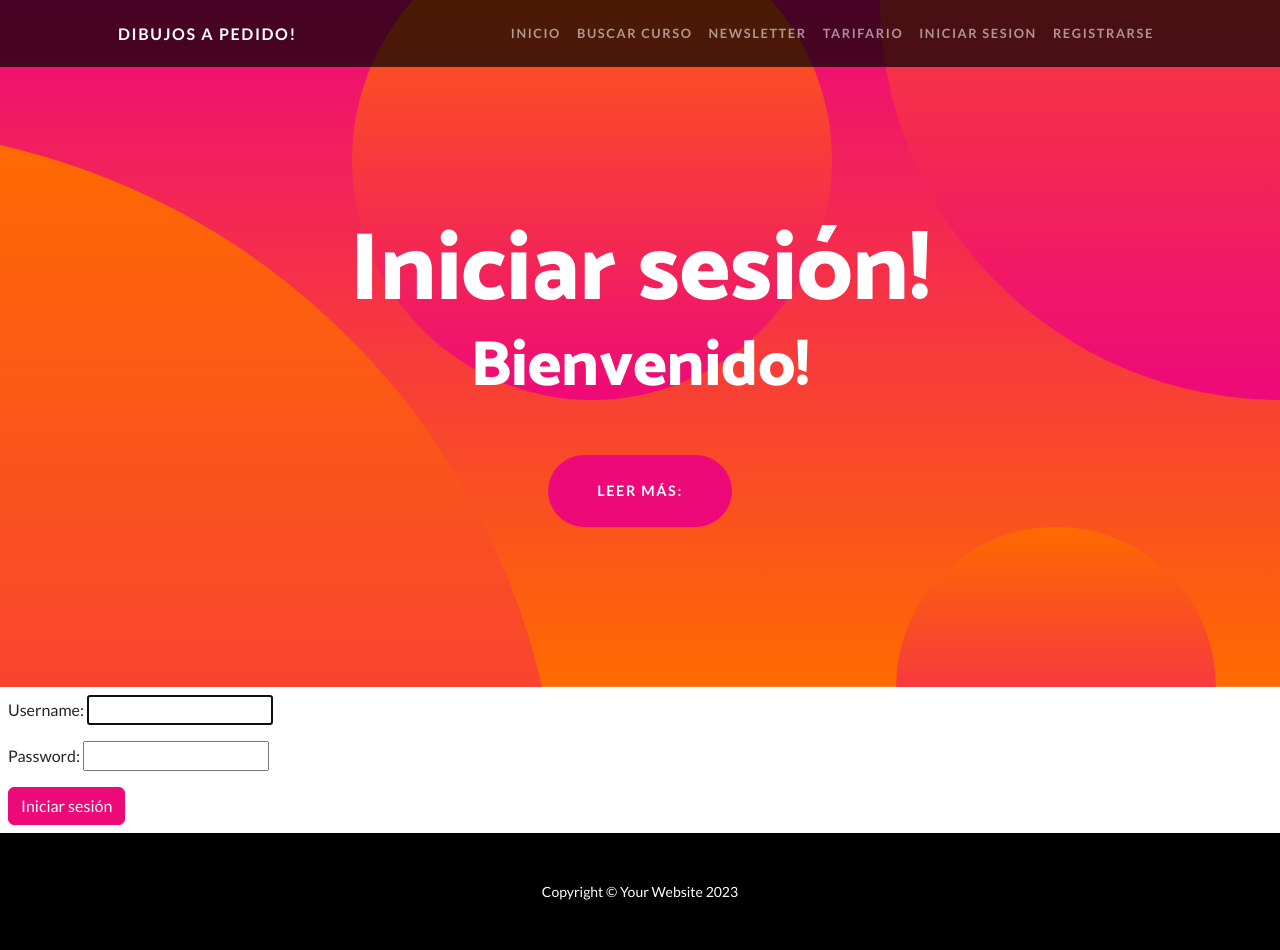
After one commit to dario-castillo/proyecto, a Django app: page /iniciarsesion/ in a window 1280 px wide. The commit adds this page. Run offline with Django 4.2, Linux system fonts and the light colour scheme; some libraries are stand-ins or nearby versions.

Commit message:
Login/Iniciar sesión

```diff
--- a/Proyecto/AppDario/templates/AppDario/base.html
+++ b/Proyecto/AppDario/templates/AppDario/base.html
@@ -29,7 +29,7 @@
                         <li class="nav-item"><a class="nav-link" href="{% url 'buscarcurso' %}">Buscar Curso</a></li>
                         <li class="nav-item"><a class="nav-link" href="{% url 'newsletter' %}">Newsletter</a></li>
                         <li class="nav-item"><a class="nav-link" href="{% url 'tarifario' %}">Tarifario</a></li>
-                        <li class="nav-item"><a class="nav-link" href="{% url 'tarifario' %}">Iniciar Sesion</a></li>
+                        <li class="nav-item"><a class="nav-link" href="{% url 'iniciar_sesion' %}">Iniciar Sesion</a></li>
                         <li class="nav-item"><a class="nav-link" href="{% url 'registro' %}">Registrarse</a></li>
                     </ul>
                 </div>
--- a/Proyecto/AppDario/templates/AppDario/index.html
+++ b/Proyecto/AppDario/templates/AppDario/index.html
@@ -29,7 +29,7 @@
                         <li class="nav-item"><a class="nav-link" href="{% url 'buscarcurso' %}">Buscar Curso</a></li>
                         <li class="nav-item"><a class="nav-link" href="{% url 'newsletter' %}">Newsletter</a></li>
                         <li class="nav-item"><a class="nav-link" href="{% url 'tarifario' %}">Tarifario</a></li>
-                        <li class="nav-item"><a class="nav-link" href="{% url 'tarifario' %}">Iniciar Sesion</a></li>
+                        <li class="nav-item"><a class="nav-link" href="{% url 'iniciar_sesion' %}">Iniciar Sesion</a></li>
                         <li class="nav-item"><a class="nav-link" href="{% url 'registro' %}">Registrarse</a></li>
                     </ul>
                 </div>
--- a/Proyecto/Cuentas/forms.py
+++ b/Proyecto/Cuentas/forms.py
@@ -3,14 +3,14 @@ from django.contrib.auth.forms import UserCreationForm
 from django.contrib.auth.models import User
 
 class RegistroUsuarioForm(UserCreationForm):
-    email = forms.EmailField(label='Correo', help_text='Es necesario que sea menor a 150 caracteres')
+    username = forms.CharField(label='Usuario')
+    email = forms.EmailField(label='Correo')
     password1 = forms.CharField(label='Contraseña', widget=forms.PasswordInput, )
     password2 = forms.CharField(label='Confirmar contraseña', widget=forms.PasswordInput)
 
     class Meta:
         model = User
         fields = ["username", "email", "password1", "password2"]
-        help_texts = { key: '' for key in fields }
 
 class EditarUsuarioForm(forms.Form):
     email = forms.EmailField(required=False)
--- /dev/null
+++ b/Proyecto/Cuentas/templates/Cuentas/iniciar_sesion.html
@@ -0,0 +1,29 @@
+{% extends 'AppDario/base.html' %}
+{% load static %}
+
+{% block title %}
+    Iniciar Sesión
+{% endblock title %}
+
+{% block main %}
+    <!-- Header-->
+<header class="masthead text-center text-white">
+    <div class="masthead-content">
+        <div class="container px-5">
+            <h1 class="masthead-heading mb-0">Iniciar sesión!</h1>
+            <h2 class="masthead-subheading mb-0">Bienvenido!</h2>
+            <a class="btn btn-primary btn-xl rounded-pill mt-5" href="#scroll">Leer más:</a>
+        </div>
+    </div>
+    <div class="bg-circle-1 bg-circle"></div>
+    <div class="bg-circle-2 bg-circle"></div>
+    <div class="bg-circle-3 bg-circle"></div>
+    <div class="bg-circle-4 bg-circle"></div>
+</header>
+
+    <form method="POST" class="m-2">
+        {% csrf_token %}
+        {{ formu_inicio.as_p }}
+        <input type="submit" value="Iniciar sesión" class="btn btn-primary">
+    </form>
+{% endblock main %}
--- a/Proyecto/Cuentas/urls.py
+++ b/Proyecto/Cuentas/urls.py
@@ -4,4 +4,6 @@ from Cuentas import views
 
 urlpatterns = [
     path('registro/', views.registro, name='registro'),
+    path('iniciarsesion/', views.loguearse, name='iniciar_sesion'),
+
 ]
--- a/Proyecto/Cuentas/views.py
+++ b/Proyecto/Cuentas/views.py
@@ -27,8 +27,23 @@ def registro(request):
     return render(request, 'Cuentas/crear_cuenta.html', {'miformulario':form})
 
 
-def login_request(request):
-    ...
+def loguearse(request):
+    if request.method == 'POST':
+        form = AuthenticationForm(request, data=request.POST)
+        if form.is_valid():
+            usuario = form.cleaned_data.get('username')
+            contraseña = form.cleaned_data.get('password')
+            user = authenticate(username=usuario, password=contraseña)
+            if user is not None:
+                django_login(request, user)
+                return redirect('inicio')
+            else:
+                return render(request, "Cuentas/iniciar_sesion.html", {"mensaje":"Datos incorrectos"})
+
+    form = AuthenticationForm()
+    return render(request, 'Cuentas/iniciar_sesion.html', {'formu_inicio':form})
+
+
 
 def editar_cuenta(request):
     ...
```
Also changed, not shown: Proyecto/Cuentas/templates/Cuentas/crear_cuenta.html (indentation only).
